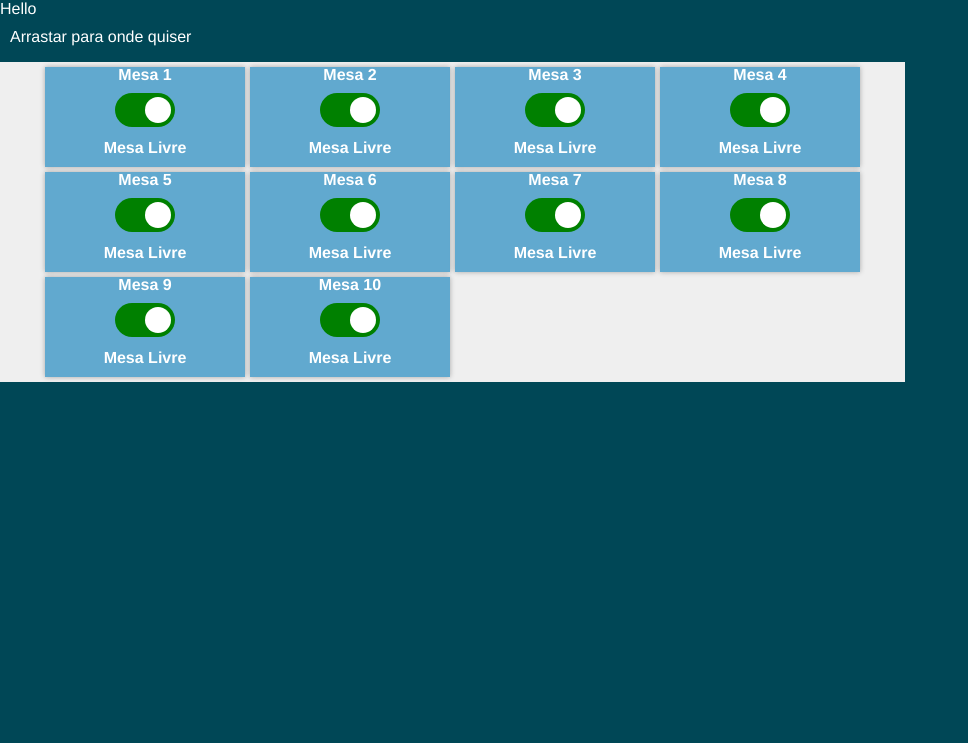
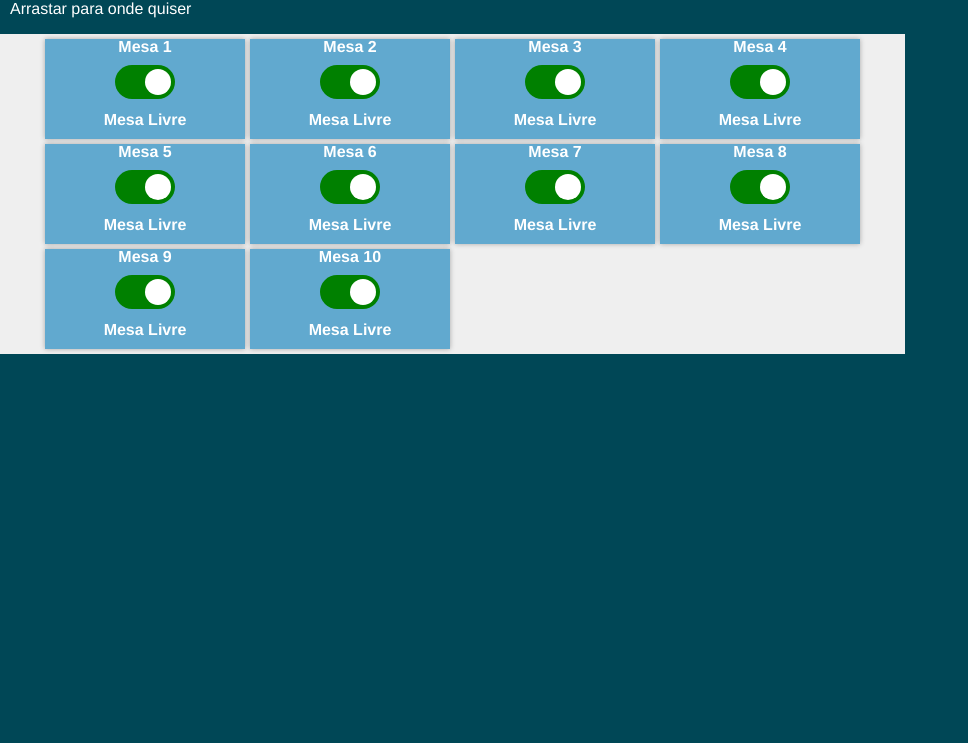
Before and after one commit to f0nZ/f0nZ.github.io, a plain HTML site: page index.html in a window 1280 px wide. Shown: the part 57-800 px from the top of the page, without its empty margins (0-968 px from the left). Drawn offline with nearby package versions, Linux system fonts and the light colour scheme.

```diff
--- a/index.html
+++ b/index.html
@@ -72,8 +72,8 @@
   <body>
 
     <h1>Alocar mesas num andar</h1>
-    <div id="myDIV">Hello</div>
     <p>Arrastar para onde quiser</p>
+
     <div class="gridster">
       <ul>
         <ul class="task-card-list">
```
